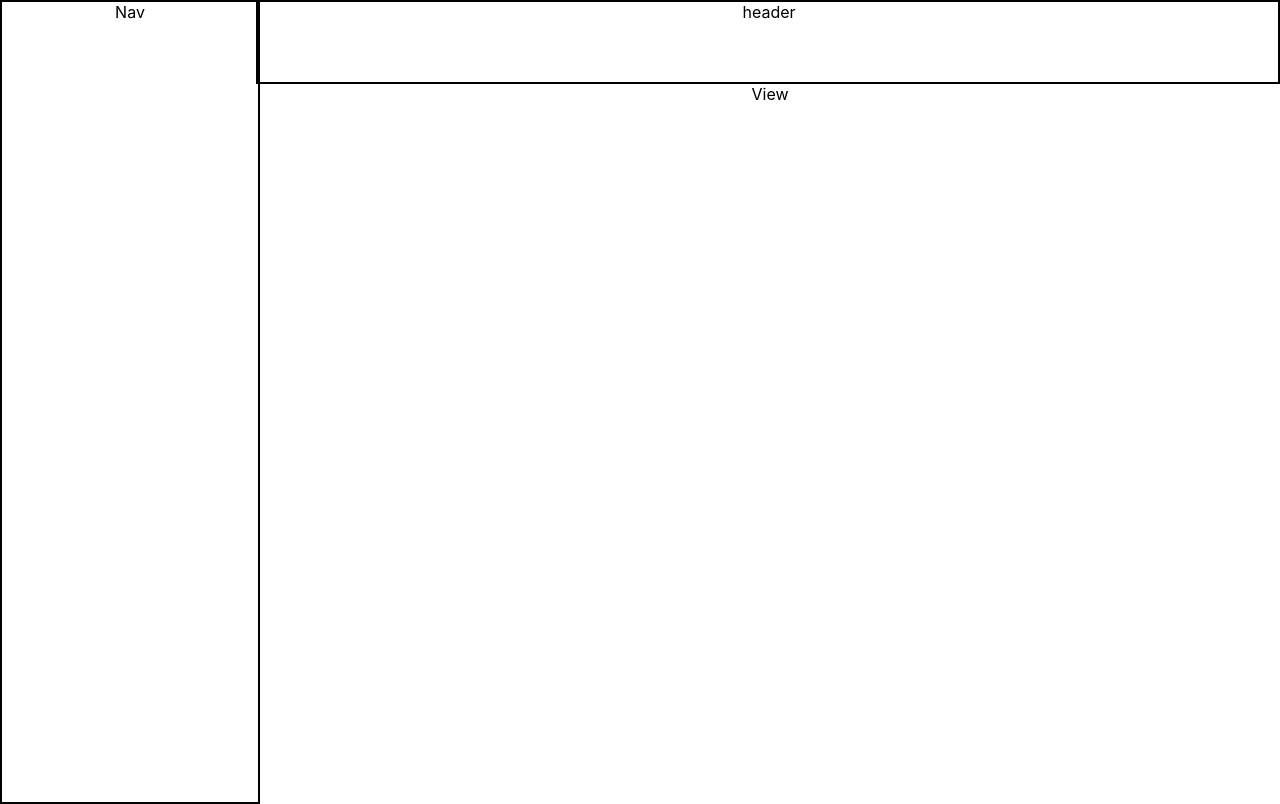
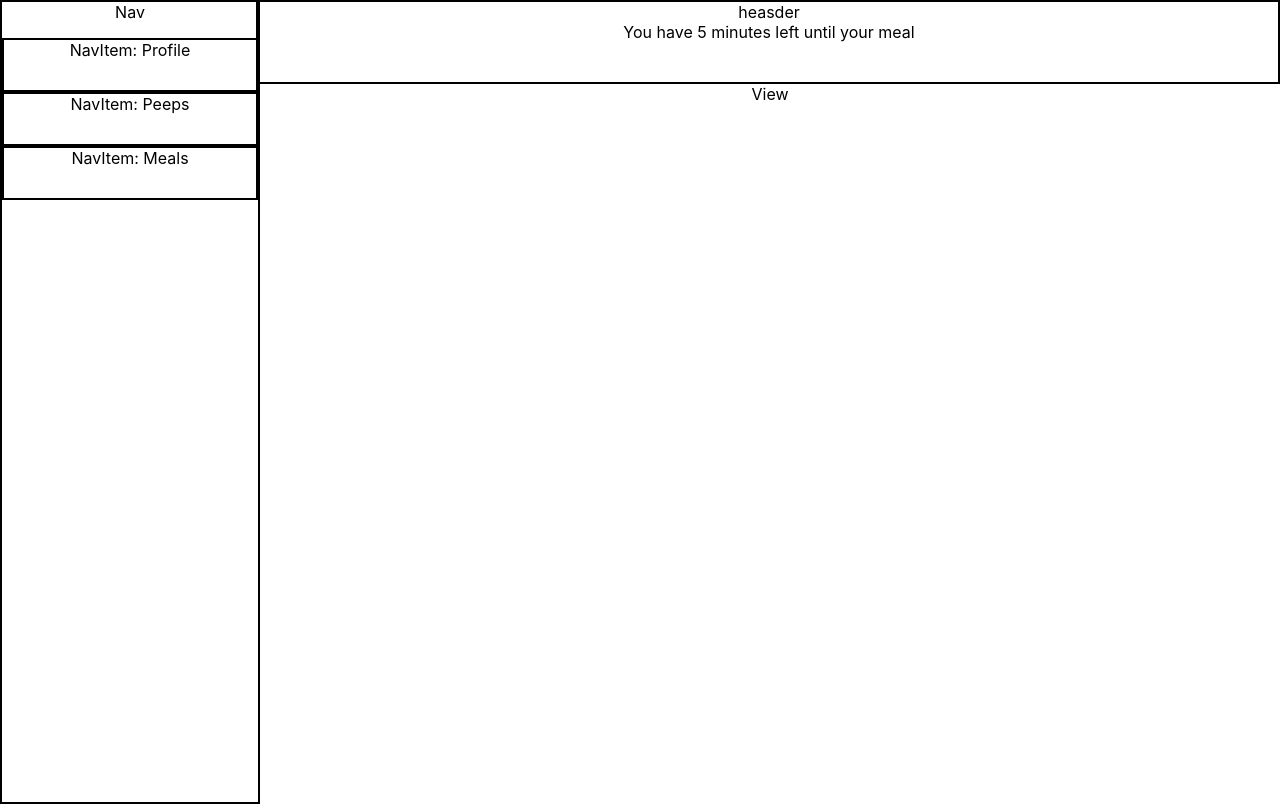
Before and after one commit to bist333/Dinnerbell, a React (Create React App) app: page / in a window 1280 px wide. Built offline with nearby package versions, Linux system fonts and the light colour scheme.

Commit message:
Added sub-components to nav and header

```diff
--- a/src/Header.js
+++ b/src/Components/Header.js
@@ -1,6 +1,6 @@
 import React, { Component } from 'react';
-import logo from './logo.svg';
 import styled from 'styled-components';
+import MealTimer from "./Header/MealTimer";
 
 const ScHeader = styled.div`
     position: static;
@@ -15,9 +15,8 @@ class Header extends Component {
     render() {
         return (
             <ScHeader>
-                <header>
-                    header
-                </header>
+                heasder
+                <MealTimer time={300}/>
             </ScHeader>
         );
     }
--- /dev/null
+++ b/src/Components/Header/MealTimer.js
@@ -0,0 +1,24 @@
+import React, { Component } from 'react';
+import styled from 'styled-components';
+
+const ScMealTimer = styled.div`
+    text-align: center;
+`;
+
+class MealTimer extends Component {
+
+    constructor(props) {
+        super(props);
+        this.state = {time: this.props.time/60}
+    }
+
+    render() {
+        return (
+            <ScMealTimer>
+                You have {this.state.time} minutes left until your meal
+            </ScMealTimer>
+        );
+    }
+}
+
+export default MealTimer;
--- a/src/Nav.js
+++ b/src/Components/Nav.js
@@ -1,6 +1,7 @@
 import React, { Component } from 'react';
-import logo from './logo.svg';
 import styled from 'styled-components';
+import NavItem from "./Nav/NavItem";
+
 
 const ScNav = styled.div`
     float: left;
@@ -11,12 +12,23 @@ const ScNav = styled.div`
     height: 100vh;
     width: 20%;
 `;
+const ScNavTop = styled.ul`
+    padding-left: 0;
+    display: flex;
+    flex-direction: column;
+    list-style: none;
+`;
 
 class Nav extends Component {
     render() {
         return (
             <ScNav>
                Nav
+                <ScNavTop>
+                    <NavItem name={'Profile'}/>
+                    <NavItem name={'Peeps'}/>
+                    <NavItem name={'Meals'}/>
+                </ScNavTop>
             </ScNav>
         );
     }
--- /dev/null
+++ b/src/Components/Nav/NavItem.js
@@ -0,0 +1,23 @@
+import React, { Component } from 'react';
+import styled from 'styled-components';
+
+
+const ScNavItem = styled.li`
+    text-align: center;
+    border-style: solid;
+    border-width: 2px;
+    padding-bottom: 30px;
+`;
+
+
+class NavItem extends Component {
+    render() {
+        return (
+            <ScNavItem>
+                NavItem: {this.props.name}
+            </ScNavItem>
+        );
+    }
+}
+
+export default NavItem;
--- a/src/View.js
+++ b/src/Components/View.js
@@ -1,5 +1,4 @@
 import React, { Component } from 'react';
-import logo from './logo.svg';
 import styled from 'styled-components';
 
 const ScApp = styled.div`
```
Also changed, not shown: src/App.js (+3 -4 lines).
